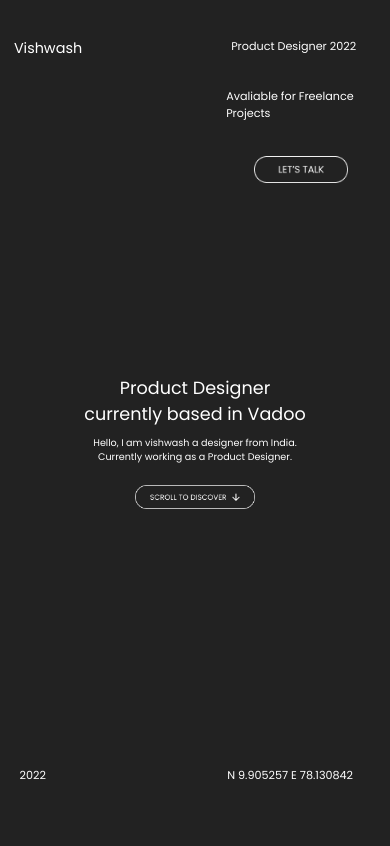
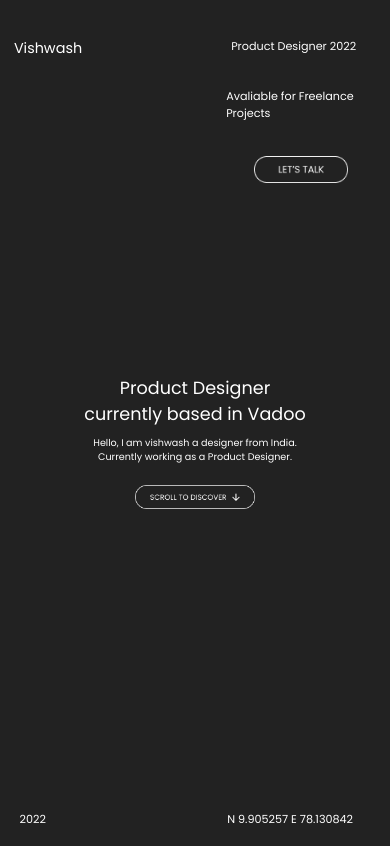
Before and after one commit to cospeld/portfolio1, a plain HTML site: page index.html in a window 390 px wide. Shown: the top 846 px of the page. Drawn offline with Linux system fonts and the light colour scheme.

Commit message:
commit 3

```diff
--- a/style.css
+++ b/style.css
@@ -311,7 +311,7 @@ body{
     }
 }
 
-@media only screen and (max-width: 400px) {
+@media only screen and (max-width: 500px) {
     body{
         max-width: 100vw;
         overflow-x: hidden;
@@ -330,6 +330,7 @@ body{
         width: 100vw;
         height: 100vh;
         background-color: #222222;
+
     }
     .vishwash{
         margin: 4vh 0% 0 0%;
@@ -383,8 +384,8 @@ body{
     }
 
     .bottom-nav {
-        margin-top: 16vh;
-        padding-top: 6%;
+        margin-top: 14vh;
+        padding-top: 8vh;
     }
     .social {
         margin: 4vh 24%;
```
